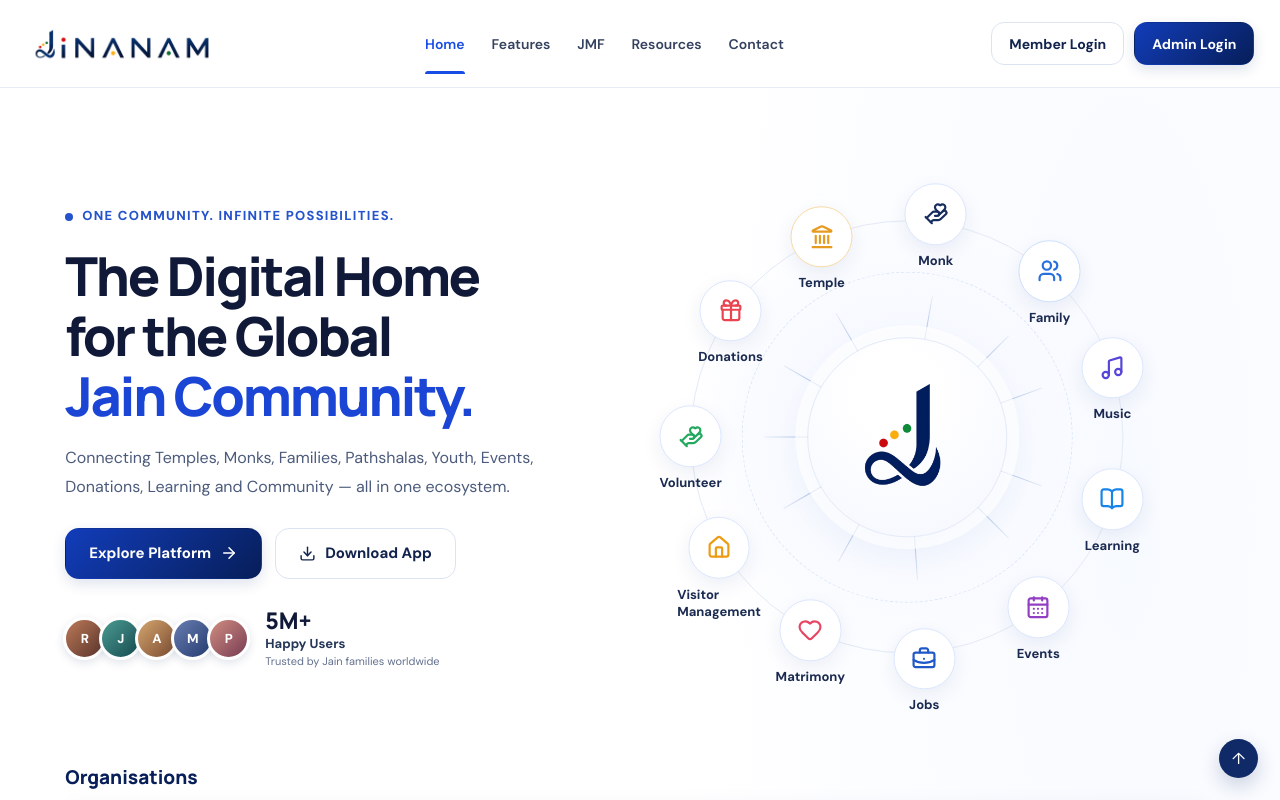
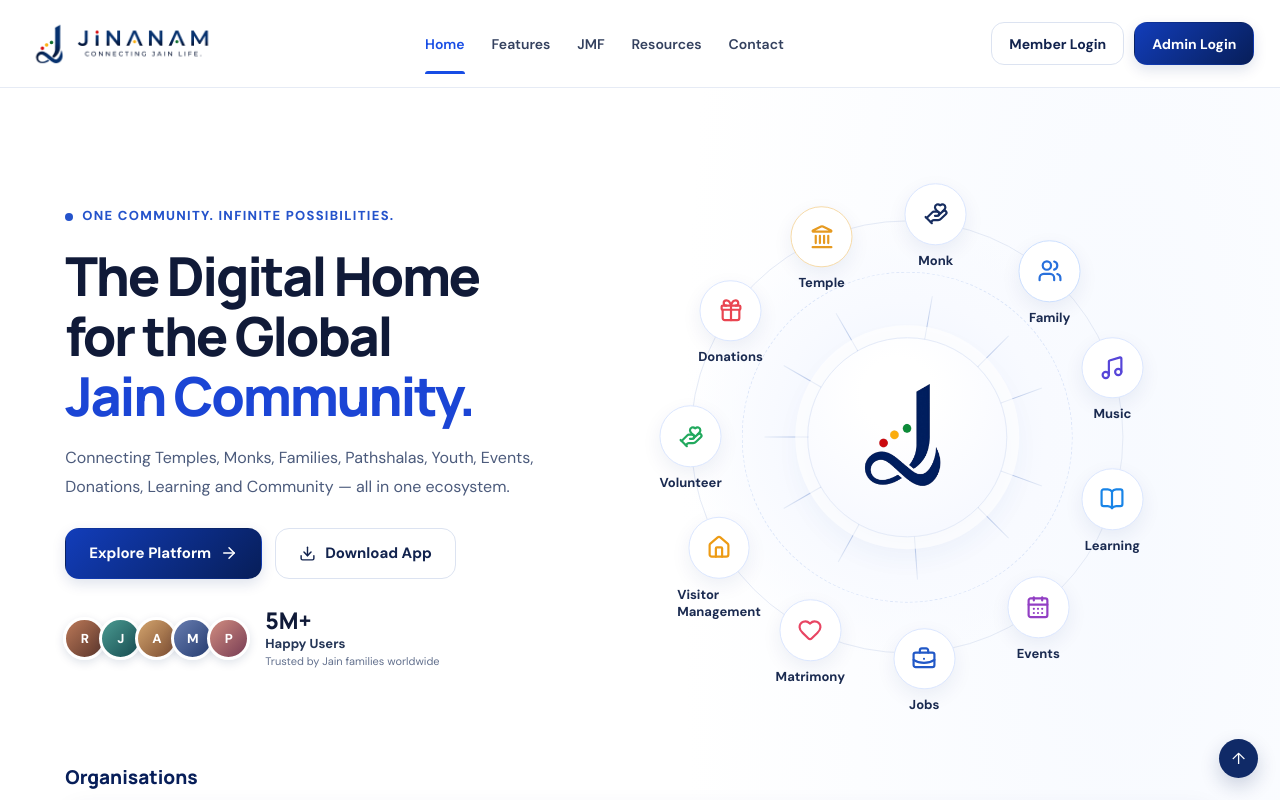
Before and after one commit to Rohan160304/jianam-website, a React (Vite) app: page / in a window 1280 px wide. Shown: the top 800 px of the page. Built offline with nearby package versions, Linux system fonts and the light colour scheme.

Commit message:
changed logo and added new one

```diff
--- a/src/App.tsx
+++ b/src/App.tsx
@@ -175,7 +175,7 @@ function Navbar() {
             goTo("Home");
           }}
         >
-          <img src="/J2.jpg" alt="JiNANAM Foundation" />
+          <img src="/J2.png" alt="JiNANAM Foundation" />
         </a>
 
         <nav
```
Also changed, not shown: public/J2.jpg (deleted), public/J2.png (added).
